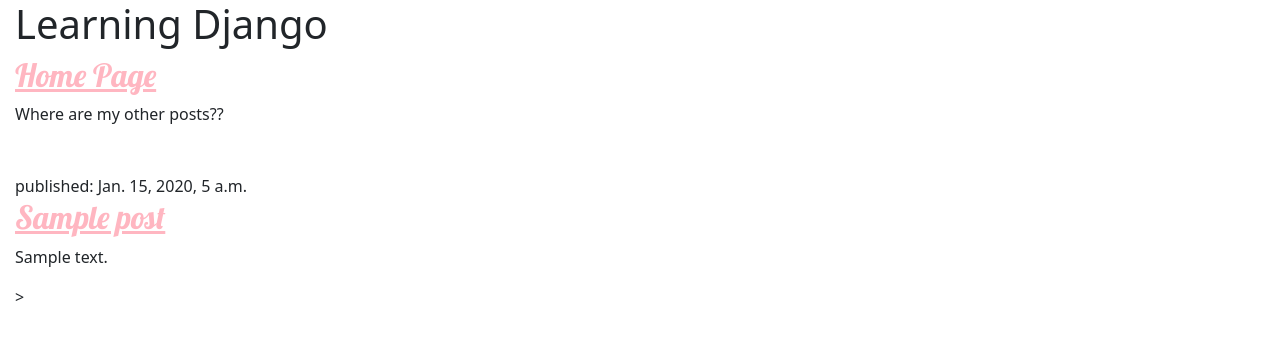
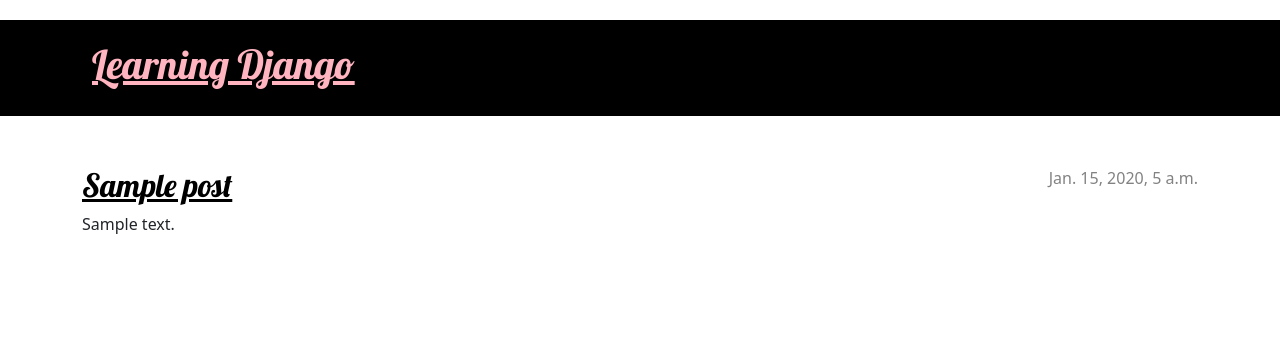
Before and after one commit to benoh20/my-first-blog, a Django app: page / in a window 1280 px wide. Shown: the top 340 px of the page. Run offline with Django 5.2, Linux system fonts and the light colour scheme; tables that the repository leaves empty hold one stand-in row (values such as "Sample post").

Commit message:
new css and html views

```diff
--- a/blog/static/css/blog.css
+++ b/blog/static/css/blog.css
@@ -1,8 +1,82 @@
 h1 a, h2 a {
-    color: #ffb6c1;
-    font-family: 'Lobster';
+    color: #ffb4bf;
 }
 
-body {
-    padding-left: 15px;
+/* article {
+    padding-left: 30px;
+} */
+
+/* body {
+    padding-left: 30px;
+} */
+
+.page-header {
+    background-color: #000000;
+    margin-top: 20px;
+    margin-bottom: 50px;
+    padding: 20px 20px 20px 40px;
 }
+
+.page-header h1,
+.page-header h1 a,
+.page-header h1 a:visted,
+.page-header h1 a:active {
+    color: #ffffff;
+    font-size: 36pt;
+    text-decoration: none;
+}
+
+h1,
+h2,
+h3,
+h4 {
+
+    font-family: 'Lobster', cursive;
+}
+
+.date {
+    color: #828282;
+
+}
+
+.save {
+    float: right;
+}
+
+.post-forum textarea,
+.post-forum input {
+    width: 100%;
+}
+
+.top.menu,
+.top-menu:hover,
+.top-menu:visited {
+    color: #ffffff;
+    float: right;
+    font-size: 26pt;
+    margin-right: 20px;
+}
+
+.post h2 a,
+.post h2 a:visited {
+    color: #000000;
+}
+
+.post > .date,
+.post > .actions {
+    float: right;
+}
+
+.btn-secondary,
+.btn-secondary:visited {
+    color: #C25100;
+    background: none;
+    border-color: #C25100;
+    margin-left: 20px;
+}
+
+.btn-secondary:hover {
+    color: #ffffff;
+    background-color: #C25100;
+    border-color: #C25100;
+}
--- /dev/null
+++ b/blog/templates/blog/base.html
@@ -0,0 +1,27 @@
+{% load static %}
+
+<!DOCTYPE html>
+<html>
+    <head>
+        <title>Learning Django</title>
+        <link rel="stylesheet" href="https://cdn.jsdelivr.net/npm/bootstrap@5.3.3/dist/css/bootstrap.min.css" integrity="sha384-QWTKZyjpPEjISv5WaRU9OFeRpok6YctnYmDr5pNlyT2bRjXh0JMhjY6hW+ALEwIH" crossorigin="anonymous">
+        <link rel="stylesheet" href="https://fonts.googleapis.com/css?family=Lobster&subset=latin,latin-ext">
+        <link rel="stylesheet" href="{% static 'css/blog.css' %}">
+
+    </head>
+    <body>
+        <header class="page-header">
+        <div class="container">
+            <h1><a href="/">Learning Django</a></h1>
+        </div>
+        </header>
+        <main class="container">
+            <div class="row">
+                <div class="col">
+                {% block content %}
+                {% endblock %}
+                </div>
+            </div>
+        </main>
+    </body>
+</html>
--- a/blog/templates/blog/post_list.html
+++ b/blog/templates/blog/post_list.html
@@ -1,31 +1,13 @@
-{% load static %}
+{% extends 'blog/base.html' %}
 
-<!DOCTYPE html>
-<html>
-    <head>
-        <title>Learning Django</title>
-        <link rel="stylesheet" href="https://cdn.jsdelivr.net/npm/bootstrap@5.3.3/dist/css/bootstrap.min.css" integrity="sha384-QWTKZyjpPEjISv5WaRU9OFeRpok6YctnYmDr5pNlyT2bRjXh0JMhjY6hW+ALEwIH" crossorigin="anonymous">
-        <link rel="stylesheet" href="https://fonts.googleapis.com/css?family=Lobster&subset=latin,latin-ext">
-        <link rel="stylesheet" href="{% static 'css/blog.css' %}">
-
-    </head>
-    <body>
-        <header>
-            <h1>Learning Django</h1>
-            <h2><a href="/">Home Page</a></h2>
-        </header>
-
-        <article> Where are my other posts??</article>
-
-        <br></br>
-
-        {% for post in posts %}
-            <article>
-                <time>published: {{ post.published_date }}</time>
-                <h2><a href="">{{ post.title }}</a></h2>
-                <p>{{ post.text|linebreaksbr }}</p>
-            </article>>
-        {% endfor %}
-
-    </body>
-</html>
+{% block content %}
+    {% for post in posts %}
+        <article class="post">
+            <time class="date">
+                {{ post.published_date }}
+            </time>
+            <h2><a href="{% url 'post_detail' pk=post.pk %}">{{ post.title }}</a></h2>
+            <p>{{ post.text|linebreaksbr }}</p>
+        </article>
+    {% endfor %}
+{% endblock %}
--- a/blog/urls.py
+++ b/blog/urls.py
@@ -3,4 +3,5 @@ from . import views
 
 urlpatterns = [
     path('',views.post_list, name='post_list'),
+    path('post/<int:pk>/', views.post_detail, name='post_detail'),
 ]
--- a/blog/views.py
+++ b/blog/views.py
@@ -1,9 +1,13 @@
 from django.shortcuts import render
 from .models import Post
 from django.utils import timezone
+from django.shortcuts import render, get_object_or_404
 
 # Create your views here.
 
 def post_list(request):
     posts = Post.objects.filter(published_date__lte=timezone.now()).order_by('published_date')
     return render(request, 'blog/post_list.html', {'posts': posts})
+def post_detail(request, pk):
+    post = get_object_or_404(Post, pk=pk)
+    return render(request, 'blog/post_detail.html', {'post': post})
```
Also changed, not shown: blog/templates/blog/post_detail.html (added, +13 -0 lines).
